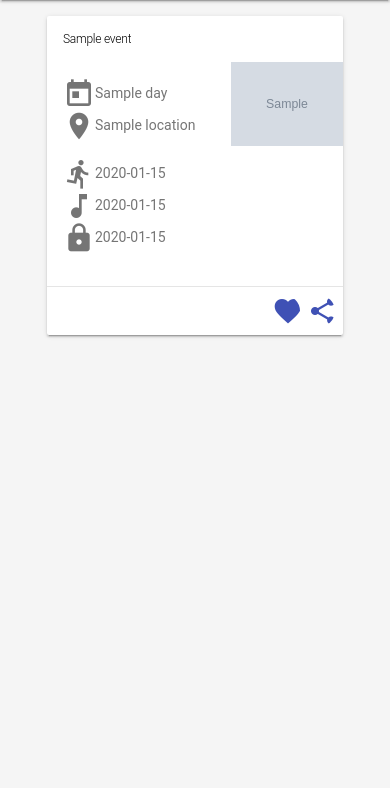
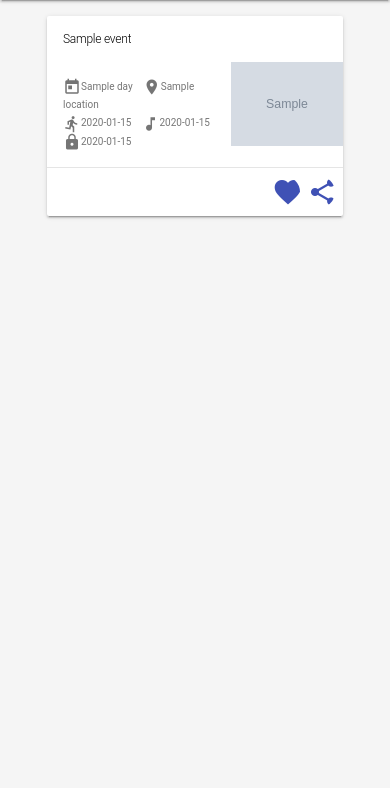
Before and after one commit to yoshiken/UedaHikaruCrawler, a Flask app: template src/templates/events.html in a window 390 px wide. Shown: the part 56-844 px from the top of the page. Run offline with Flask 2, Linux system fonts and the light colour scheme; the template is opened without the code that fills it: most values are stand-ins (such as "Sample title", 1, 10 or a date in 2020); grey boxes marked "Sample" are stand-in pictures.

Commit message:
:art: eventのmobile対応

```diff
--- a/src/static/css/card.css
+++ b/src/static/css/card.css
@@ -27,6 +27,10 @@
 		font-size: 12px;
 	}
 	.material-icons.news-icon,
+	.material-icons.event-icon {
 		font-size: 18px;
 	}
+	.mdl-card__supporting-text {
+		font-size: 10px;
+	}
 }
--- a/src/templates/events.html
+++ b/src/templates/events.html
@@ -9,8 +9,8 @@
 			</div>
 			<div class="flex">
 				<div class="mdl-card__supporting-text mdl-cell--8-col">
-					<p><i class="material-icons">today</i>{{ event.day }}　　<i class="material-icons">location_on</i>{{ event.location }}</p>
-	        <p><i class="material-icons">directions_run</i>{{ event.doortime }}　　　<i class="material-icons">music_note</i>{{ event.showtime }}　　　<i class="material-icons">lock</i>{{ event.closetime }}</p>
+					<div><i class="material-icons event-icon">today</i>{{ event.day }}　<i class="material-icons event-icon">location_on</i>{{ event.location }}</div>
+	        <div><i class="material-icons event-icon">directions_run</i>{{ event.doortime }}　<i class="material-icons event-icon">music_note</i>{{ event.showtime }}　<i class="material-icons event-icon">lock</i>{{ event.closetime }}</div>
 				</div>
 				<div class="mdl-card__media mdl-cell--3-col">
 					<img src="{{ url_for('static', filename='./img/event/') }}{{event.imgname}}" width="173" border="0" alt="イベント画像">
```
